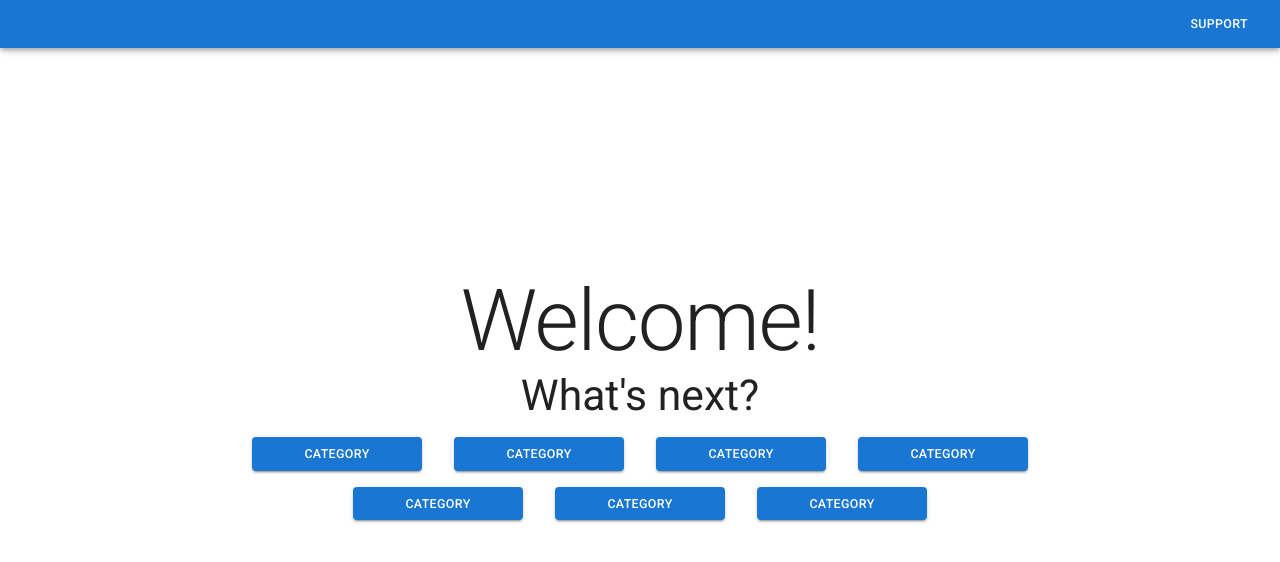
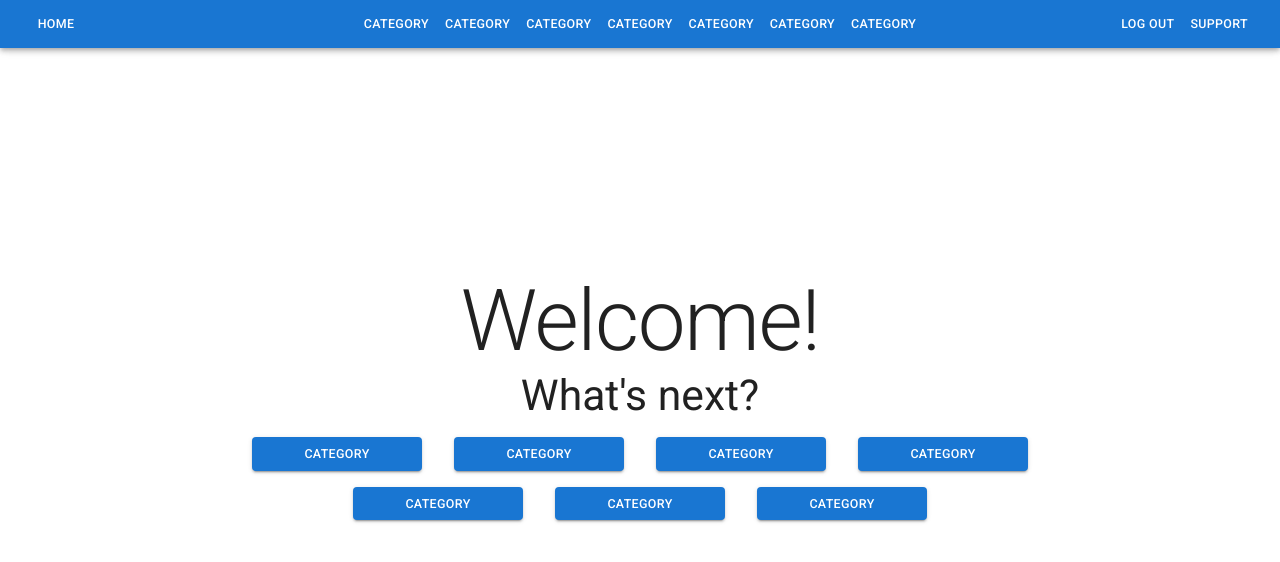
Before and after one commit to moderator-hub/nextjs-panel, a Next.js app: page / in a window 1280 px wide. Shown: the top 562 px of the page. Built offline with nearby package versions, Linux system fonts and the light colour scheme.

Commit message:
feat: separate header & add it to all pages

```diff
--- /dev/null
+++ b/components/common/header.tsx
@@ -0,0 +1,23 @@
+import { AppBar, Button, Stack, Toolbar } from "@mui/material"
+import { useRouter } from "next/router"
+import { privileges } from "../../data/static"
+
+export default function Header() {
+  const router = useRouter()
+  console.log(router.asPath)
+
+  return <AppBar position="fixed" enableColorOnDark>
+  <Toolbar variant="dense">
+    <Stack direction="row" sx={{ width: "25%" }}>
+      <Button color="inherit">HOME</Button>
+    </Stack>
+    <Stack direction="row" sx={{ width: "50%", justifyContent: "center" }}>
+      {privileges.map((item, key) => <Button key={key} color="inherit">{item}</Button>)}
+    </Stack>
+    <Stack direction="row-reverse" sx={{ width: "25%" }}>
+      <Button color="inherit">SUPPORT</Button>
+      <Button color="inherit">LOG OUT</Button>
+    </Stack>
+  </Toolbar>
+</AppBar>
+}
--- /dev/null
+++ b/data/static.tsx
@@ -0,0 +1 @@
+export const privileges: string[] = ["CATEGORY", "CATEGORY", "CATEGORY", "CATEGORY", "CATEGORY", "CATEGORY", "CATEGORY"]
--- a/pages/_app.tsx
+++ b/pages/_app.tsx
@@ -1,6 +1,7 @@
 import type { AppProps } from "next/app"
 import { ThemeProvider, CssBaseline, createTheme, ThemeOptions, useMediaQuery } from "@mui/material"
 import { deepPurple, teal } from "@mui/material/colors"
+import Header from "../components/common/header"
 
 const common = {
   typography: {
@@ -27,7 +28,7 @@ const lightTheme = createTheme({
 export default function App({ Component, pageProps }: AppProps) {
   return <ThemeProvider theme={useMediaQuery("(prefers-color-scheme: dark)") ? darkTheme : lightTheme}>
     <CssBaseline />
-
+    <Header />
     <Component {...pageProps} />
   </ThemeProvider>
 }
--- a/pages/index.tsx
+++ b/pages/index.tsx
@@ -1,9 +1,8 @@
-import { AppBar, Box, Button, Container, Grid, Stack, Toolbar, Typography } from "@mui/material"
+import { AppBar, Box, Button, Container, Stack, Toolbar, Typography } from "@mui/material"
+
 import BasicPage from "../components/templates/page-template"
 import { useWindowState } from "../components/utils/effects"
-
-// temp
-const privileges: string[] = ["CATEGORY", "CATEGORY", "CATEGORY", "CATEGORY", "CATEGORY", "CATEGORY", "CATEGORY"]
+import { privileges } from "../data/static"
 
 
 export default function Home() {
@@ -12,11 +11,6 @@ export default function Home() {
   // TODO scrollbar's showing up on vertical resize
 
   return <BasicPage style={{ overflow: "hidden" }}>
-    <AppBar position="fixed" enableColorOnDark>
-      <Toolbar variant="dense" sx={{ flexDirection: "row-reverse" }}>
-        <Button color="inherit">SUPPORT</Button>
-      </Toolbar>
-    </AppBar>
     <Box sx={{ display: "flex", alignContent: "center", justifyContent: "center", height: height }}>
       <Stack sx={{ maxWidth: 900, width: "100%", m: "auto", textAlign: "center" }} direction="column">
         <Typography variant="h1">
```
